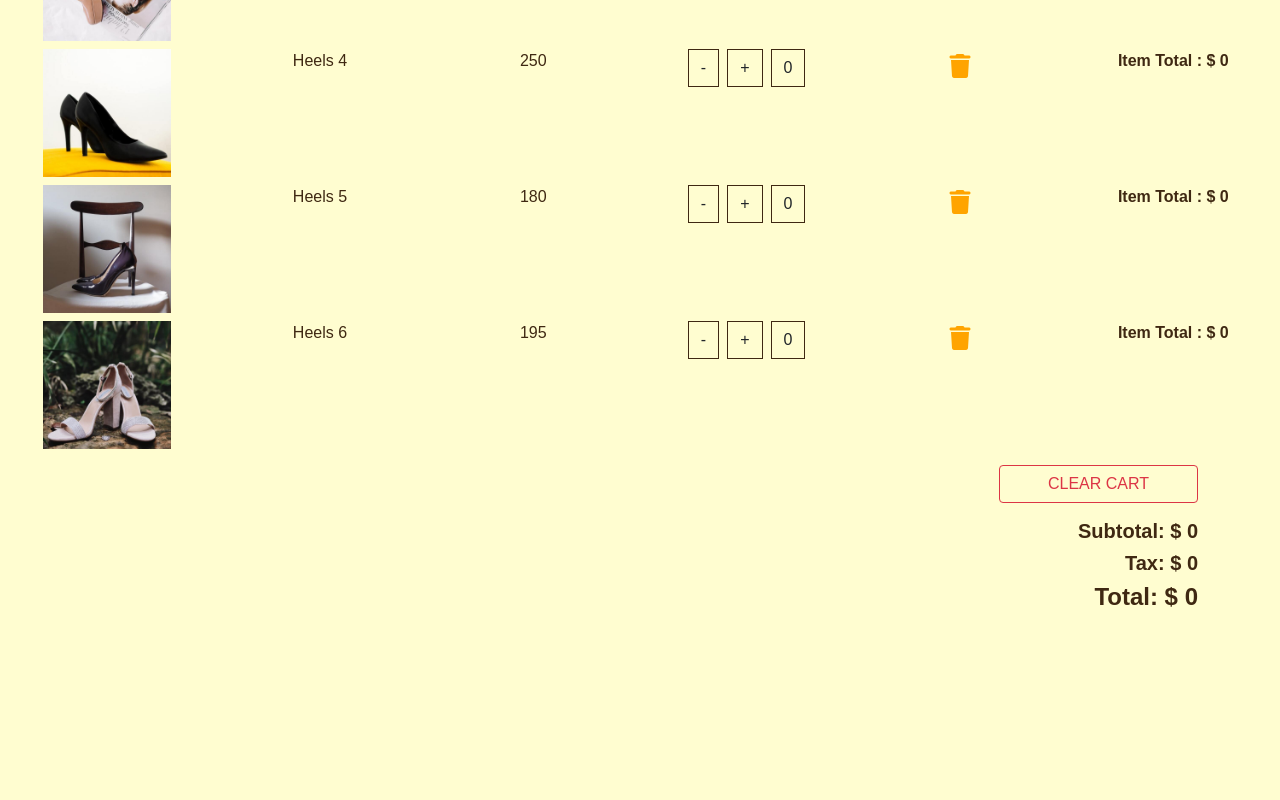
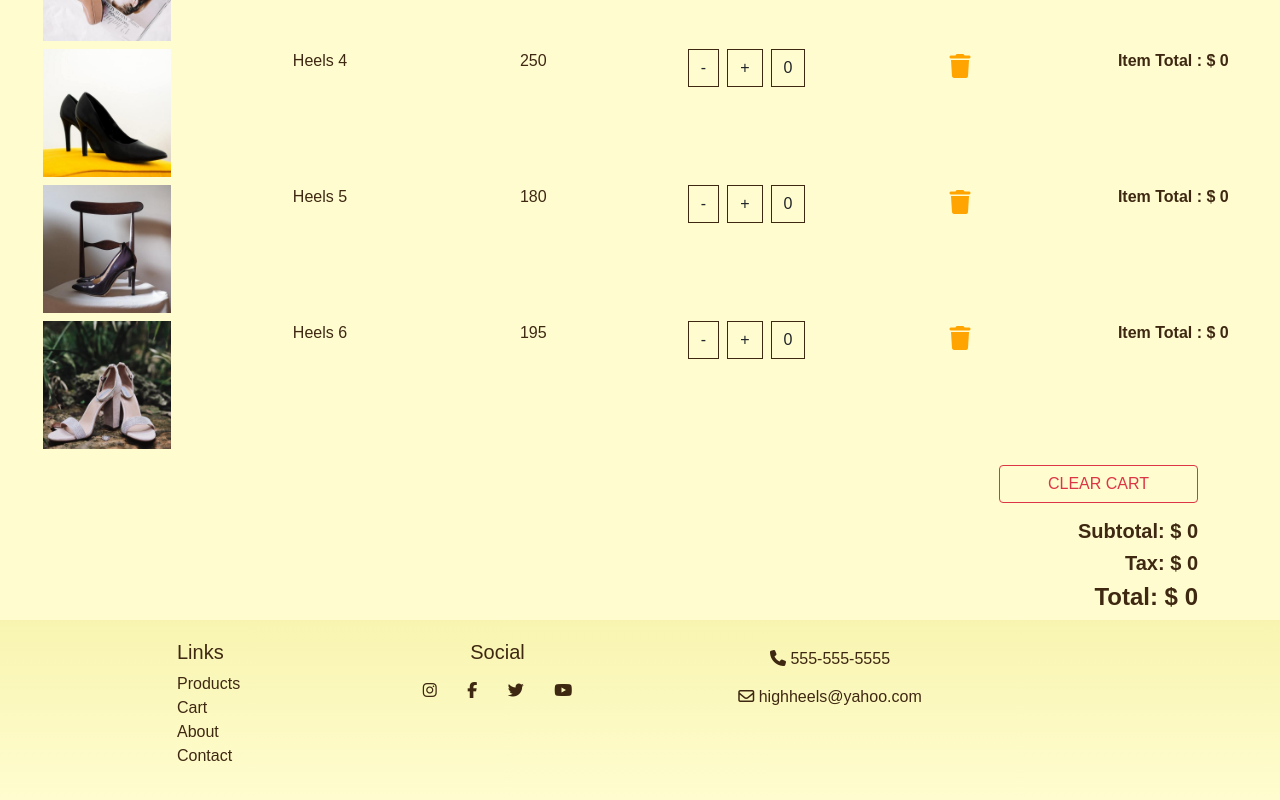
Before and after one commit to BritneyHanna/PerfectHeels, a React (Create React App) app: page /cart in a window 1280 px wide. Shown: the part 625-1425 px from the top of the page. Before the commit the page ends 1245 px from the top, so only its background shows below. Built offline with nearby package versions, Linux system fonts and the light colour scheme; a web font is replaced by a local one.

Commit message:
added a basic footer

```diff
--- a/src/App.css
+++ b/src/App.css
@@ -197,3 +197,31 @@
   font-size:1.5rem;
   color: var(--mainYellow);
 }
+
+
+.site-footer
+{background-image: linear-gradient(rgba(221, 210, 49, 0.2), #FFFDD0);
+  padding: 20px 0;}
+  a:link {
+    color:var(--mainDark);
+    background-color: transparent;
+    text-decoration: none !important;
+  }
+
+  a:visited {
+    color: rgb(221, 114, 14);
+    background-color: transparent;
+    text-decoration: none !important;
+  }
+
+  a:hover {
+    color: rgb(190, 56, 3) !important;
+    background-color: transparent;
+    text-decoration: none !important;
+  }
+
+  a:active {
+    color: yellow;
+    background-color: transparent;
+    text-decoration: none !important;
+  }
--- a/src/App.js
+++ b/src/App.js
@@ -12,6 +12,7 @@
 import Contactus from "./components/Contactus";
 import DefaultPage from "./components/DefaultPage";
 import Modal from "./components/Modal";
+import Footer from "./components/Footer";
 
 
 
@@ -31,6 +32,7 @@
               <NavBar />
 
               <ProductList />
+              <Footer/>
             </React.Fragment>
           )}
         />
@@ -41,6 +43,7 @@
               <NavBar />
 
               <ProductDetails />
+              <Footer/>
 
             </React.Fragment>
           )}
@@ -51,6 +54,7 @@
             <React.Fragment>
               <NavBar />
               <Cart />
+              <Footer/>
             </React.Fragment>
           )}
         />
@@ -60,6 +64,7 @@
             <React.Fragment>
               <NavBar />
               <Contactus/>
+              <Footer/>
 
 
             </React.Fragment>
--- /dev/null
+++ b/src/components/Footer.js
@@ -0,0 +1,35 @@
+import React from 'react';
+import { Link } from 'react-router-dom';
+
+function Footer(props) {
+    return (
+        <footer className="site-footer">
+            <div className="container">
+                <div className="row">
+                    <div className="col-4 col-sm-2 offset-1">
+                        <h5>Links</h5>
+                        <ul className="list-unstyled">
+                        <li><Link to='/shop'>Products</Link></li>
+                            <li><Link to='/cart'>Cart</Link></li>
+                            <li><Link to='/about'>About</Link></li>
+                            <li><Link to='/contactus'>Contact</Link></li>
+                        </ul>
+                    </div>
+                    <div className="col-6 col-sm-3 text-center">
+                        <h5>Social</h5>
+                        <a className="btn btn-social-icon btn-instagram" href="http://instagram.com/"><i className="fa fa-instagram" /></a>{' '}
+                        <a className="btn btn-social-icon btn-facebook" href="http://www.facebook.com/"><i className="fa fa-facebook" /></a>{' '}
+                        <a className="btn btn-social-icon btn-twitter" href="http://twitter.com/"><i className="fa fa-twitter" /></a>{' '}
+                        <a className="btn btn-social-icon btn-google" href="http://youtube.com/"><i className="fa fa-youtube" /></a>
+                    </div>
+                    <div className="col-sm-4 text-center">
+                        <a role="button" className="btn btn-link" href="tel:+55555555"><i className="fa fa-phone" /> 555-555-5555</a><br />
+                        <a role="button" className="btn btn-link" href="mailto:notreal@notreal.co"><i className="fa fa-envelope-o" /> highheels@yahoo.com</a>
+                    </div>
+                </div>
+            </div>
+        </footer>
+    );
+}
+
+export default Footer;
```
